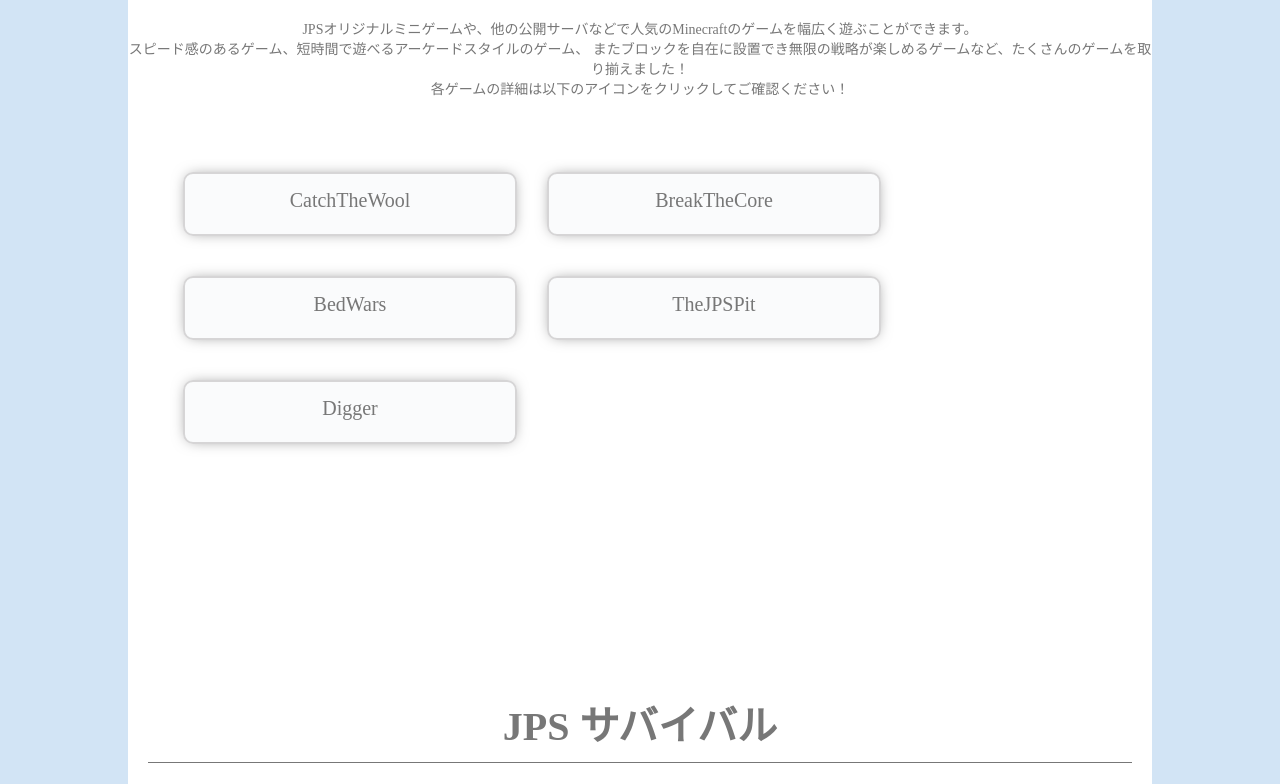
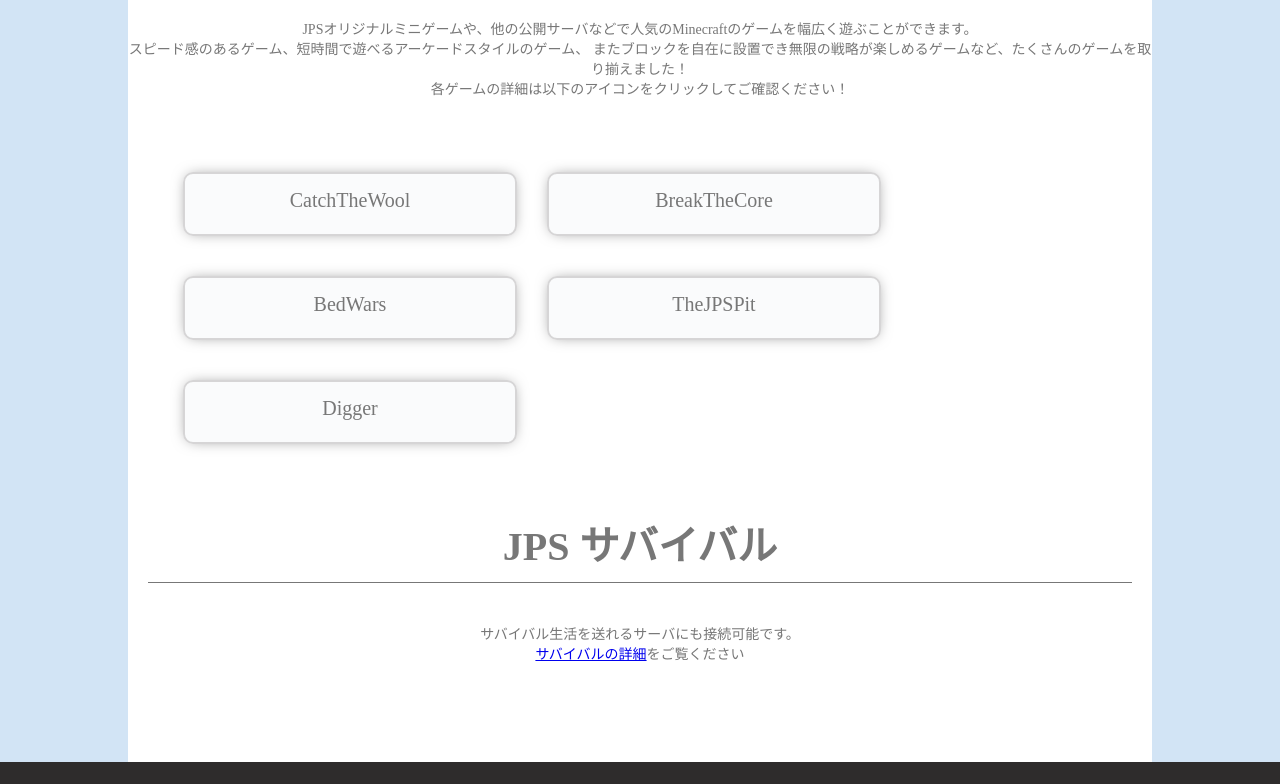
Before and after one commit to JavaJava19/jps.gg, a React (Create React App) app in the folder source/: page /game in a window 1280 px wide. Shown: the part 240-1024 px from the top of the page. Built offline with nearby package versions, Linux system fonts and the light colour scheme; no server answers.

Commit message:
サバイバル解説ページへのリンク周りの見た目改善

```diff
--- a/source/src/components/page/Games.js
+++ b/source/src/components/page/Games.js
@@ -70,7 +70,8 @@
         <h2 className={styles.GameTitle}>
           JPS サバイバル
         </h2>
-        <p>サバイバル生活を送れるサーバにも接続可能です。<br />
+        <p className={styles.PartsMemo}>
+          サバイバル生活を送れるサーバにも接続可能です。<br />
           <a href="/game/survival">サバイバルの詳細</a>をご覧ください</p>
       </section>
     </main>
--- a/source/src/css/game.module.css
+++ b/source/src/css/game.module.css
@@ -12,6 +12,7 @@
     margin: 0 auto;
     margin-top: -120px;
     padding-top: 120px;
+    padding-bottom: 25px;
     color: #777;
 }
 
@@ -30,7 +31,7 @@
     justify-content: left;
     padding-left: 25px;
     padding-right: 25px;
-    padding-bottom: 230px;
+    padding-bottom: 25px;
     height: auto;
 }
 
```
